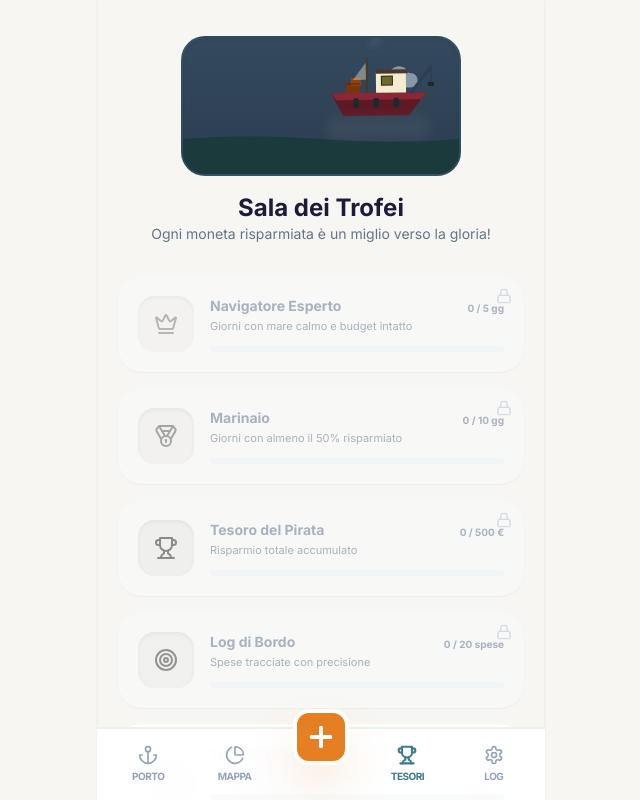
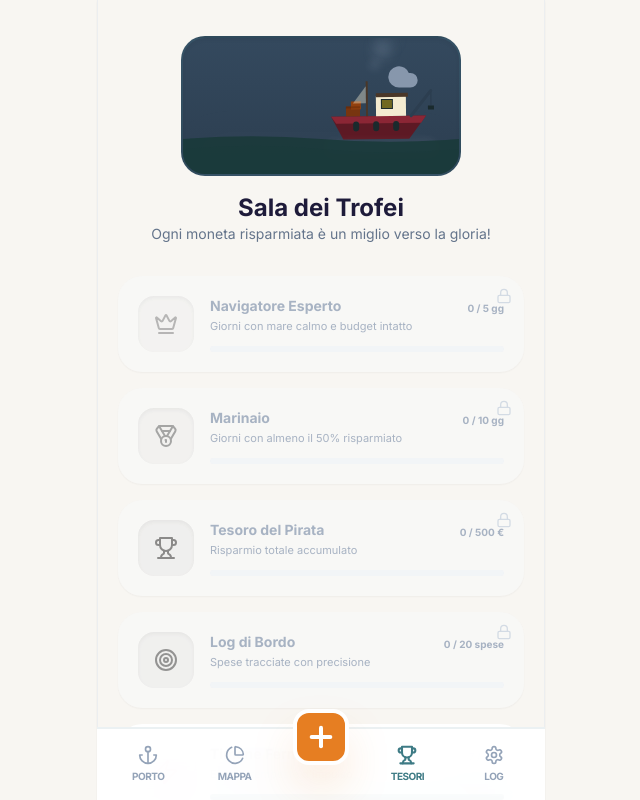
Before and after one commit to mattlev97/bright-chameleon-play, a React (Vite) app: page /trophies in a window 1280 px wide. Shown: the top 800 px of the page, without its empty margins (319-959 px from the left). Built offline with nearby package versions, Linux system fonts and the light colour scheme.

Commit message:
[dyad] Correzione galleggiamento barca e aggiunta nebbia volumetrica - wrote 1 file(s)

```diff
--- a/src/components/budget/BoatScene.tsx
+++ b/src/components/budget/BoatScene.tsx
@@ -16,7 +16,8 @@ const BoatScene = ({ state, size = 200 }: BoatSceneProps) => {
       seaColor: "#2D5A63",
       waveHeight: 4,
       rain: false,
-      foamColor: "rgba(255,255,255,0.4)"
+      foamColor: "rgba(255,255,255,0.4)",
+      mistOpacity: 0.1
     },
     neutral: {
       sky: "bg-gradient-to-b from-[#34495E] to-[#2C3E50]",
@@ -24,7 +25,8 @@ const BoatScene = ({ state, size = 200 }: BoatSceneProps) => {
       seaColor: "#1A3A3A",
       waveHeight: 8,
       rain: false,
-      foamColor: "rgba(255,255,255,0.2)"
+      foamColor: "rgba(255,255,255,0.2)",
+      mistOpacity: 0.3
     },
     sad: {
       sky: "bg-gradient-to-b from-[#2C3E50] to-[#1A252F]",
@@ -32,7 +34,8 @@ const BoatScene = ({ state, size = 200 }: BoatSceneProps) => {
       seaColor: "#0F2A2A",
       waveHeight: 12,
       rain: true,
-      foamColor: "rgba(255,255,255,0.1)"
+      foamColor: "rgba(255,255,255,0.1)",
+      mistOpacity: 0.5
     },
     concerned: {
       sky: "bg-gradient-to-b from-[#1A252F] to-[#000000]",
@@ -40,7 +43,8 @@ const BoatScene = ({ state, size = 200 }: BoatSceneProps) => {
       seaColor: "#0A1F1F",
       waveHeight: 20,
       rain: true,
-      foamColor: "rgba(255,255,255,0.05)"
+      foamColor: "rgba(255,255,255,0.05)",
+      mistOpacity: 0.7
     },
     shocked: {
       sky: "bg-black",
@@ -48,7 +52,8 @@ const BoatScene = ({ state, size = 200 }: BoatSceneProps) => {
       seaColor: "#051515",
       waveHeight: 35,
       rain: true,
-      foamColor: "rgba(255,255,255,0.02)"
+      foamColor: "rgba(255,255,255,0.02)",
+      mistOpacity: 0.9
     }
   };
 
@@ -84,17 +89,26 @@ const BoatScene = ({ state, size = 200 }: BoatSceneProps) => {
         </div>
       )}
 
-      {/* Barca */}
+      {/* Nebbia di fondo */}
       <motion.div
-        className="absolute left-1/2 bottom-[45px] -translate-x-1/2 z-20"
+        className="absolute inset-0 pointer-events-none z-10"
+        animate={{ opacity: [config.mistOpacity * 0.5, config.mistOpacity, config.mistOpacity * 0.5] }}
+        transition={{ duration: 8, repeat: Infinity }}
+      >
+        <div className="absolute bottom-0 w-full h-1/2 bg-gradient-to-t from-white/10 to-transparent blur-xl" />
+      </motion.div>
+
+      {/* Barca - Abbassata a bottom-[22px] per immergere lo scafo */}
+      <motion.div
+        className="absolute left-1/2 bottom-[22px] -translate-x-1/2 z-20"
         animate={{
-          y: [0, -config.waveHeight / 2, 0],
+          y: [0, -config.waveHeight / 3, 0],
           rotate: state === 'happy' ? [-1, 1, -1] : [-3, 4, -3],
         }}
         transition={{ duration: state === 'happy' ? 4 : 2, repeat: Infinity, ease: "easeInOut" }}
       >
         <div className="relative">
-          {/* Sistema di Fumo dal comignolo */}
+          {/* Sistema di Fumo */}
           <div className="absolute top-0 left-[42px]">
             {[...Array(3)].map((_, i) => (
               <motion.div
@@ -117,20 +131,16 @@ const BoatScene = ({ state, size = 200 }: BoatSceneProps) => {
           </div>
 
           <svg width="120" height="80" viewBox="0 0 120 80" fill="none">
-            {/* Scafo Low-Poly (Sfaccettato) */}
-            <path d="M10 45L22 68H88L105 45H10Z" fill="#5D1924" /> {/* Ombra scafo */}
-            <path d="M10 45H105L100 52H15L10 45Z" fill="#8B2635" /> {/* Bordo superiore */}
+            <path d="M10 45L22 68H88L105 45H10Z" fill="#5D1924" />
+            <path d="M10 45H105L100 52H15L10 45Z" fill="#8B2635" />
 
-            {/* Parabordi (Ruote nere sul fianco) */}
             <rect x="32" y="50" width="6" height="10" rx="3" fill="#1A2A2D" />
             <rect x="52" y="50" width="6" height="10" rx="3" fill="#1A2A2D" />
             <rect x="72" y="50" width="6" height="10" rx="3" fill="#1A2A2D" />
 
-            {/* Cabina (Crema con illuminazione interna) */}
             <path d="M55 25H85V45H55V25Z" fill="#F4EBD0" />
-            <rect x="55" y="22" width="32" height="4" fill="#4A3728" /> {/* Tetto */}
+            <rect x="55" y="22" width="32" height="4" fill="#4A3728" />
 
-            {/* Finestra con Luce Gialla Pulsante */}
             <rect x="60" y="28" width="12" height="10" fill="#1A2A2D" />
             <motion.rect
               x="61" y="29" width="10" height="8"
@@ -139,28 +149,24 @@ const BoatScene = ({ state, size = 200 }: BoatSceneProps) => {
               transition={{ duration: 2, repeat: Infinity }}
             />
 
-            {/* Gruetta di Poppa (Struttura metallica) */}
             <path d="M90 45L110 20" stroke="#2C3E50" strokeWidth="3" strokeLinecap="round" />
             <path d="M110 20L110 35" stroke="#2C3E50" strokeWidth="1.5" />
             <rect x="107" y="35" width="6" height="4" fill="#1A2A2D" />
 
-            {/* Casse di Carico sul ponte anteriore */}
             <rect x="25" y="35" width="14" height="10" fill="#78350F" />
             <rect x="30" y="30" width="10" height="8" fill="#92400E" />
             <path d="M25 35H39V37H25V35Z" fill="#451A03" opacity="0.3" />
 
-            {/* Albero anteriore */}
             <rect x="45" y="10" width="2" height="35" fill="#4A3728" />
             <path d="M45 15L32 32H45V15Z" fill="#F4EBD0" opacity="0.4" />
           </svg>
 
           {/* Scia Dinamica (Foam) */}
           <motion.div
-            className="absolute -bottom-3 left-0 right-0 h-6 z-10"
+            className="absolute -bottom-1 left-0 right-0 h-4 z-10"
             animate={{
-              opacity: [0.2, 0.6, 0.2],
-              scaleX: [0.8, 1.2, 0.8],
-              x: [-5, 5, -5]
+              opacity: [0.2, 0.5, 0.2],
+              scaleX: [0.9, 1.1, 0.9],
             }}
             transition={{ duration: 3, repeat: Infinity, ease: "easeInOut" }}
           >
@@ -168,14 +174,14 @@ const BoatScene = ({ state, size = 200 }: BoatSceneProps) => {
               className="w-full h-full rounded-full"
               style={{
                 backgroundColor: config.foamColor,
-                filter: 'blur(6px)'
+                filter: 'blur(4px)'
               }}
             />
           </motion.div>
         </div>
       </motion.div>
 
-      {/* Mare */}
+      {/* Mare - Z-index 30 per coprire la parte bassa dello scafo */}
       <div className="absolute bottom-0 left-0 right-0 h-[70px] z-30">
         <svg viewBox="0 0 400 70" preserveAspectRatio="none" className="w-full h-full">
           <motion.path
@@ -200,7 +206,7 @@ const BoatScene = ({ state, size = 200 }: BoatSceneProps) => {
             }}
             transition={{ duration: 4, repeat: Infinity, ease: "easeInOut" }}
             fill={config.seaColor}
-            className="opacity-50"
+            className="opacity-40"
           />
         </svg>
       </div>
```
